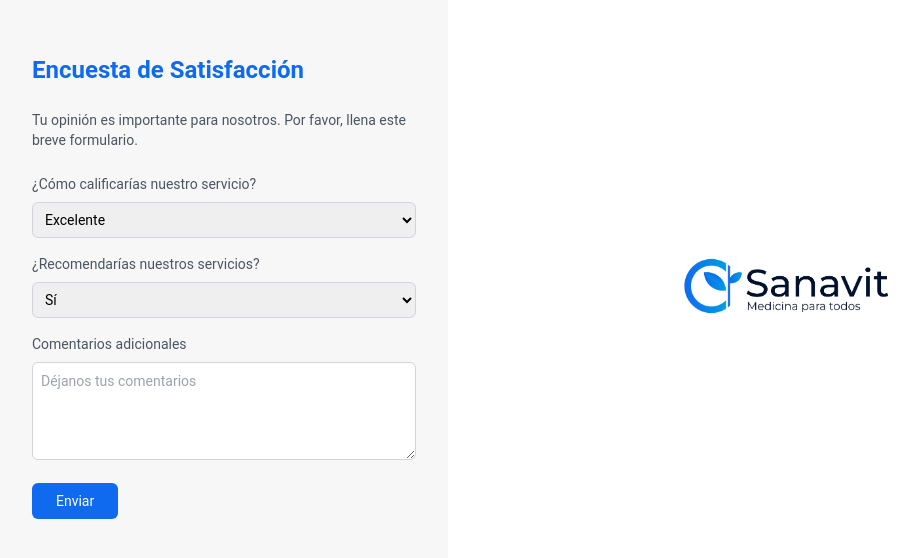
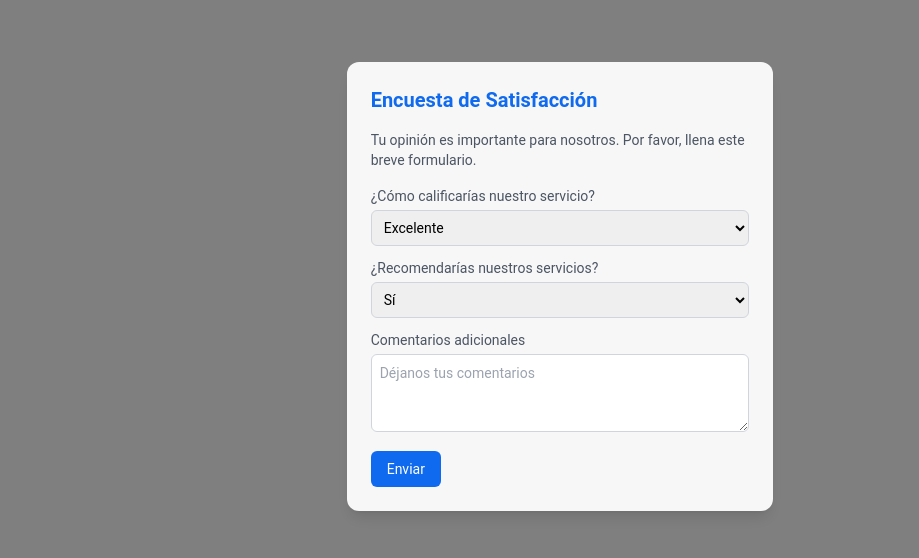
Before and after one commit to Dxckrr/Integrador-1-Front, a React (Vite) app: page /encuesta-satisfaccion in a window 1280 px wide. Shown: the part 114-672 px from the top of the page, without its empty margins (80-999 px from the left). Built offline with nearby package versions, Linux system fonts and the light colour scheme.

Commit message:
pequeñin avance front spring 3

```diff
--- a/src/components/especialista_components/PacienteComponent.tsx
+++ b/src/components/especialista_components/PacienteComponent.tsx
@@ -6,13 +6,14 @@ interface PacienteProps {
   name: string;
   gender: string;
   age: string;
+  emailUsuario: string;
 }
 
 const Paciente: React.FC<PacienteProps> = ({
   cc,
   profileImage,
   name,
-  gender,
+  emailUsuario,
   age,
 }) => {
   return (
@@ -28,7 +29,7 @@ const Paciente: React.FC<PacienteProps> = ({
       <div>
         <p className="text-lg font-medium">{name}</p>
         <p className="text-sm text-gray-500">
-          {age}, {gender}, {cc}
+          {age}, {emailUsuario}, {cc}
         </p>
       </div>
     </a>
--- a/src/components/pages/EncuestaSatisfaccion.tsx
+++ b/src/components/pages/EncuestaSatisfaccion.tsx
@@ -1,18 +1,18 @@
 const Satisfaccion = () => {
   return (
-    <div className="min-h-screen flex p-20 ">
-      <div className="w-2/5 bg-[#F7F7F7] p-8 flex flex-col justify-center items-start rounded-xl border-[#4F7594]">
-        <h2 className="text-[#0F6AEF] text-2xl font-bold mb-6">
+    <div className="fixed inset-0 bg-black bg-opacity-50 flex items-center justify-center z-50">
+      <div className="w-1/3 bg-[#F7F7F7] p-6 flex flex-col justify-center items-start rounded-xl border-[#4F7594] shadow-lg">
+        <h2 className="text-[#0F6AEF] text-xl font-bold mb-4">
           Encuesta de Satisfacción
         </h2>
-        <p className="text-gray-600 text-sm mb-6">
+        <p className="text-gray-600 text-sm mb-4">
           Tu opinión es importante para nosotros. Por favor, llena este breve
           formulario.
         </p>
 
         {/* Pregunta 1 */}
-        <div className="mb-4 w-full">
-          <label className="text-gray-600 text-sm block mb-2">
+        <div className="mb-3 w-full">
+          <label className="text-gray-600 text-sm block mb-1">
             ¿Cómo calificarías nuestro servicio?
           </label>
           <select className="w-full p-2 border border-gray-300 rounded-md text-sm">
@@ -24,8 +24,8 @@ const Satisfaccion = () => {
         </div>
 
         {/* Pregunta 2 */}
-        <div className="mb-4 w-full">
-          <label className="text-gray-600 text-sm block mb-2">
+        <div className="mb-3 w-full">
+          <label className="text-gray-600 text-sm block mb-1">
             ¿Recomendarías nuestros servicios?
           </label>
           <select className="w-full p-2 border border-gray-300 rounded-md text-sm">
@@ -35,30 +35,21 @@ const Satisfaccion = () => {
         </div>
 
         {/* Pregunta 3 */}
-        <div className="mb-4 w-full">
-          <label className="text-gray-600 text-sm block mb-2">
+        <div className="mb-3 w-full">
+          <label className="text-gray-600 text-sm block mb-1">
             Comentarios adicionales
           </label>
           <textarea
             className="w-full p-2 border border-gray-300 rounded-md text-sm"
-            rows={4}
+            rows={3}
             placeholder="Déjanos tus comentarios"
           ></textarea>
         </div>
 
         {/* Botón de envío */}
-        <button className="bg-[#0F6AEF] text-white px-6 py-2 rounded-md hover:bg-blue-800 text-sm">
+        <button className="bg-[#0F6AEF] text-white px-4 py-2 rounded-md hover:bg-blue-800 text-sm">
           Enviar
         </button>
-      </div>
-
-      {/* Columna derecha para el logo */}
-      <div className="w-3/5 flex justify-center items-center bg-white">
-        <img
-          src=".\..\src\assets\img\logos\LogoSanavit(Mediana).png"
-          alt="Logo"
-          className="w-1/3"
-        />
       </div>
     </div>
   );
--- a/src/components/pages/especialista_pages/Buscar.tsx
+++ b/src/components/pages/especialista_pages/Buscar.tsx
@@ -1,22 +1,38 @@
-import React from "react";
+import React, { useEffect, useState } from "react";
 import Paciente from "../../especialista_components/PacienteComponent";
 import USER_IMAGE from "../../../assets/svg/icons/extra/UserBlack.svg";
 
 const Buscar: React.FC = () => {
-  const appointments = [
-    {
-      cc: 1234567890,
-      name: "Pepito Perez",
-      gender: "pansexual",
-      age: "69 Años",
-    },
-    {
-      cc: 9876543210,
-      name: "Juanita Gomez",
-      gender: "femenino",
-      age: "35 Años",
-    },
-  ];
+  const [pacientes, setPacientes] = useState<any[]>([]);
+  const [loading, setLoading] = useState<boolean>(false);
+  const [error, setError] = useState<string | null>(null);
+
+  const userRol = 2;
+
+  // Llamada a la API para obtener todos los pacientes
+  useEffect(() => {
+    const fetchPacientes = async () => {
+      setLoading(true); // Comienza el estado de carga
+      try {
+        const response = await fetch(
+          `http://localhost:3000/api/users/${userRol}` // Cambia la URL según tu configuración
+        );
+        const data = await response.json();
+
+        if (data.success) {
+          setPacientes(data.users); // Guardar todos los pacientes en el estado
+        } else {
+          setError("No se encontraron pacientes.");
+        }
+      } catch (error) {
+        setError("Ocurrió un error al obtener los pacientes.");
+      } finally {
+        setLoading(false); // Finaliza el estado de carga
+      }
+    };
+
+    fetchPacientes();
+  }, []);
 
   return (
     <div className="flex h-[calc(100vh-100px)]">
@@ -40,17 +56,27 @@ const Buscar: React.FC = () => {
         <div className="flex items-center justify-between">
           <h1 className="text-3xl font-bold">Pacientes</h1>
         </div>
+
         <div className="pt-8">
-          {appointments.map((appointment) => (
-            <Paciente
-              key={appointment.cc}
-              cc={appointment.cc}
-              profileImage={USER_IMAGE}
-              name={appointment.name}
-              gender={appointment.gender}
-              age={appointment.age}
-            />
-          ))}
+          {loading ? (
+            <p>Cargando pacientes...</p>
+          ) : error ? (
+            <p className="text-red-500">{error}</p>
+          ) : pacientes.length > 0 ? (
+            pacientes.map((paciente) => (
+              <Paciente
+                key={paciente.CC}
+                cc={paciente.CC}
+                profileImage={USER_IMAGE}
+                name={`${paciente.nombreUsuario} ${paciente.apellidoUsuario}`}
+                emailUsuario={paciente.emailUsuario}
+                gender={""}
+                age={""}
+              />
+            ))
+          ) : (
+            <p>No hay pacientes disponibles.</p>
+          )}
         </div>
       </div>
     </div>
```
